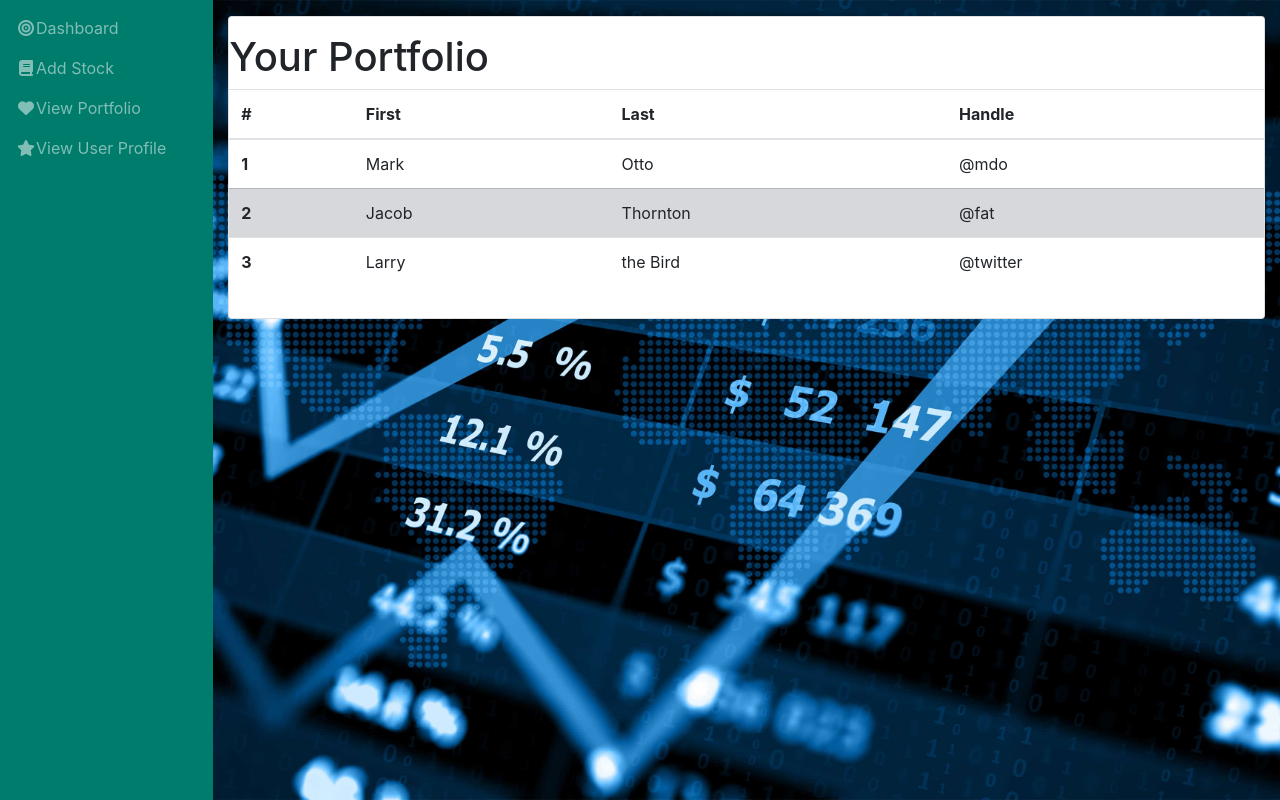
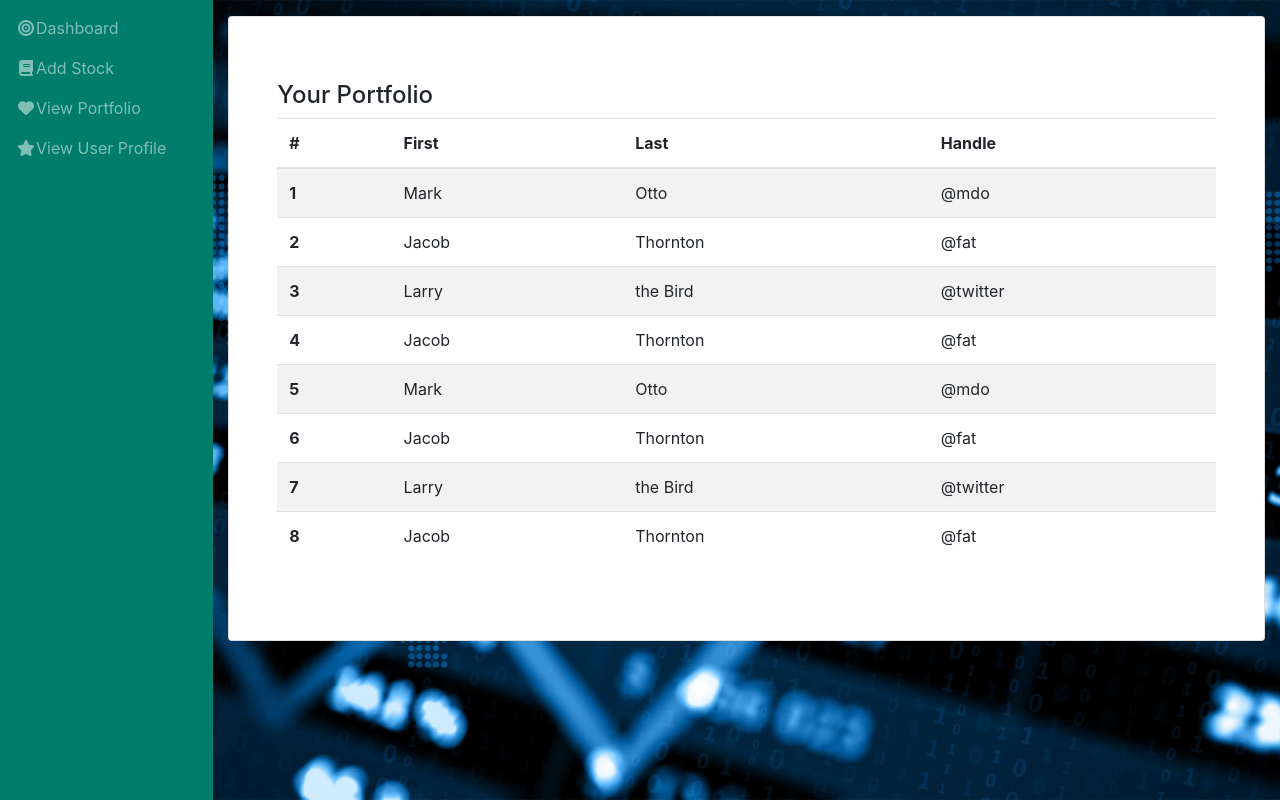
Before and after one commit to srmungantiwar/stockdata, an Angular app in the folder src/main/resources/frontend/stockdata-ui/: page /welcome/view-portfolio in a window 1280 px wide. Built offline with nearby package versions, Linux system fonts and the light colour scheme; no server answers.

Commit message:
Added Welcome Component

```diff
--- a/src/main/resources/frontend/stockdata-ui/src/app/user-profile/user-profile.component.html
+++ b/src/main/resources/frontend/stockdata-ui/src/app/user-profile/user-profile.component.html
@@ -1,3 +1,54 @@
 <div class="card py-3">
-    <p>user-profile works!</p>
+    <div class="row px-4">
+        <div class="col-xl-12 col-md-6 col-sm-10 mx-auto">
+
+            <!-- Profile widget -->
+            <div class="bg-white shadow rounded overflow-hidden">
+                <div class="px-4 py-3 pt-0 pb-4 bg-dark">
+                    <div class="media align-items-end profile-header">
+                        <div class="profile mr-3"><img src="https://d19m59y37dris4.cloudfront.net/university/1-1-1/img/teacher-4.jpg" alt="..." width="130" class="rounded mb-2 img-thumbnail"><a href="#" class="btn btn-dark btn-sm btn-block">Edit profile</a></div>
+                        <div class="media-body mb-5 text-white">
+                            <h4 class="mt-0 mb-1">{{currentUser.name }}</h4>
+                            <p class="small mb-0"><i class="fa fa-phone-alt mr-2"></i>{{currentUser.mobile }}</p>
+                            <p class="small mb-0"><i class="fa fa-envelope mr-2"></i>{{currentUser.email }}</p>
+                        </div>
+                    </div>
+                </div>
+
+                <div class="bg-light p-4 d-flex justify-content-end text-center">
+                    <ul class="list-inline mb-0">
+                        <li class="list-inline-item">
+                            <h5 class="font-weight-bold mb-0 d-block">241</h5><small class="text-muted"> <i class="fa fa-picture-o mr-1"></i>Photos</small>
+                        </li>
+                        <li class="list-inline-item">
+                            <h5 class="font-weight-bold mb-0 d-block">84K</h5><small class="text-muted"> <i class="fa fa-user-circle-o mr-1"></i>Followers</small>
+                        </li>
+                    </ul>
+                </div>
+
+                <div class="py-4 px-4">
+                    <div class="d-flex align-items-center justify-content-between mb-3">
+                        <h5 class="mb-0">Recent photos</h5><a href="#" class="btn btn-link text-muted">Show all</a>
+                    </div>
+                    <div class="row">
+                        <div class="col-lg-6 mb-2 pr-lg-1"><img src="https://res.cloudinary.com/mhmd/image/upload/v1556294928/nicole-honeywill-546848-unsplash_ymprvp.jpg" alt="" class="img-fluid rounded shadow-sm"></div>
+                        <div class="col-lg-6 mb-2 pl-lg-1"><img src="https://res.cloudinary.com/mhmd/image/upload/v1556294927/dose-juice-1184444-unsplash_bmbutn.jpg" alt="" class="img-fluid rounded shadow-sm"></div>
+                        <div class="col-lg-6 pr-lg-1 mb-2"><img src="https://res.cloudinary.com/mhmd/image/upload/v1556294926/cody-davis-253925-unsplash_hsetv7.jpg" alt="" class="img-fluid rounded shadow-sm"></div>
+                        <div class="col-lg-6 pl-lg-1"><img src="https://res.cloudinary.com/mhmd/image/upload/v1556294928/tim-foster-734470-unsplash_xqde00.jpg" alt="" class="img-fluid rounded shadow-sm"></div>
+                    </div>
+                    <div class="py-4">
+                        <h5 class="mb-3">Recent posts</h5>
+                        <div class="p-4 bg-light rounded shadow-sm">
+                            <p class="font-italic mb-0">Lorem ipsum dolor sit amet, consectetur adipisicing elit, sed do eiusmod tempor incididunt ut labore et dolore magna aliqua. Ut enim ad minim veniam.</p>
+                            <ul class="list-inline small text-muted mt-3 mb-0">
+                                <li class="list-inline-item"><i class="fa fa-comment-o mr-2"></i>12 Comments</li>
+                                <li class="list-inline-item"><i class="fa fa-heart-o mr-2"></i>200 Likes</li>
+                            </ul>
+                        </div>
+                    </div>
+                </div>
+            </div><!-- End profile widget -->
+
+        </div>
+    </div>
 </div>
--- a/src/main/resources/frontend/stockdata-ui/src/app/user-profile/user-profile.component.ts
+++ b/src/main/resources/frontend/stockdata-ui/src/app/user-profile/user-profile.component.ts
@@ -1,4 +1,5 @@
 import { Component, OnInit } from '@angular/core';
+import { WelcomeComponent } from '../welcome/welcome.component';
 
 @Component({
   selector: 'app-user-profile',
@@ -6,10 +7,12 @@ import { Component, OnInit } from '@angular/core';
   styleUrls: ['./user-profile.component.scss']
 })
 export class UserProfileComponent implements OnInit {
+  currentUser : any;
 
-  constructor() { }
+  constructor(private _welcomeComponent : WelcomeComponent) { }
 
   ngOnInit() {
+    this.currentUser = this._welcomeComponent.getUser();
   }
 
 }
--- a/src/main/resources/frontend/stockdata-ui/src/app/view-portfolio/view-portfolio.component.html
+++ b/src/main/resources/frontend/stockdata-ui/src/app/view-portfolio/view-portfolio.component.html
@@ -1,7 +1,7 @@
 <div class="card py-3">
-    <div class="table-responsive">
-        <h1>Your Portfolio</h1>
-        <table class="table">
+    <div class="table-responsive p-5">
+        <h4>Your Portfolio</h4>
+        <table class="table table-striped">
             <thead>
               <tr>
                 <th scope="col">#</th>
@@ -17,7 +17,7 @@
                 <td >Otto</td>
                 <td>@mdo</td>
               </tr>
-              <tr class="table-secondary">
+              <tr>
                 <th scope="row">2</th>
                 <td>Jacob</td>
                 <td>Thornton</td>
@@ -29,6 +29,36 @@
                 <td>the Bird</td>
                 <td>@twitter</td>
               </tr>
+              <tr>
+                <th scope="row">4</th>
+                <td>Jacob</td>
+                <td>Thornton</td>
+                <td>@fat</td>
+              </tr>
+              <tr>
+                <th scope="row">5</th>
+                <td >Mark</td>
+                <td >Otto</td>
+                <td>@mdo</td>
+              </tr>
+              <tr>
+                <th scope="row">6</th>
+                <td>Jacob</td>
+                <td>Thornton</td>
+                <td>@fat</td>
+              </tr>
+              <tr>
+                <th scope="row">7</th>
+                <td>Larry</td>
+                <td>the Bird</td>
+                <td>@twitter</td>
+              </tr>
+              <tr>
+                <th scope="row">8</th>
+                <td>Jacob</td>
+                <td>Thornton</td>
+                <td>@fat</td>
+              </tr>
             </tbody>
           </table>
     </div>
--- a/src/main/resources/frontend/stockdata-ui/src/app/welcome/welcome.component.ts
+++ b/src/main/resources/frontend/stockdata-ui/src/app/welcome/welcome.component.ts
@@ -18,7 +18,7 @@ export class WelcomeComponent implements OnInit {
     });
   }
 
-  getUser(){
+  public getUser(){
     return this.currentUser;
   }
 
```
